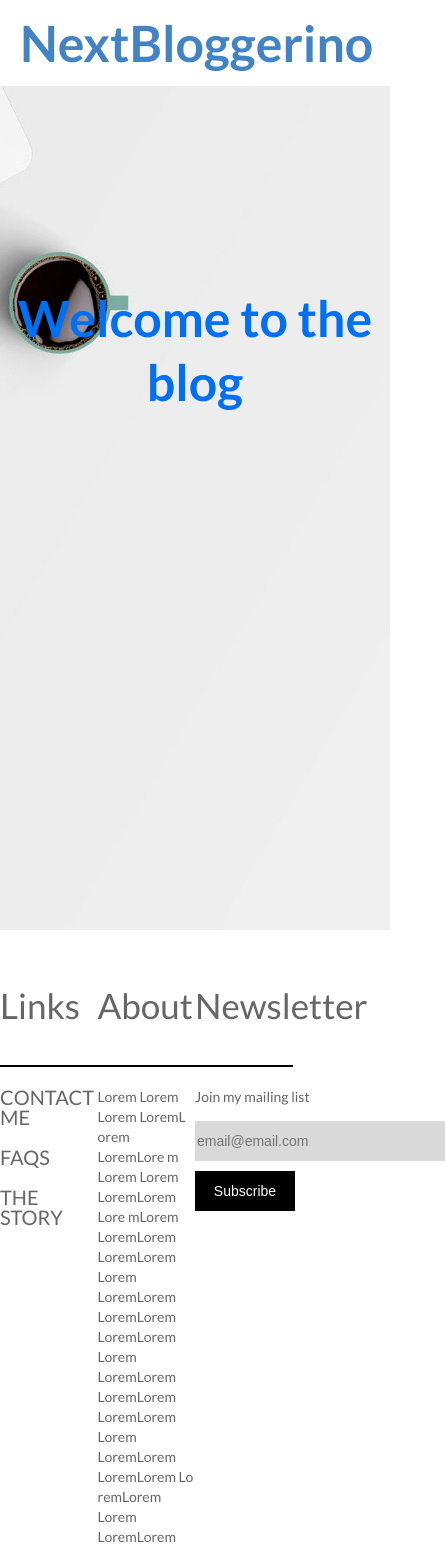
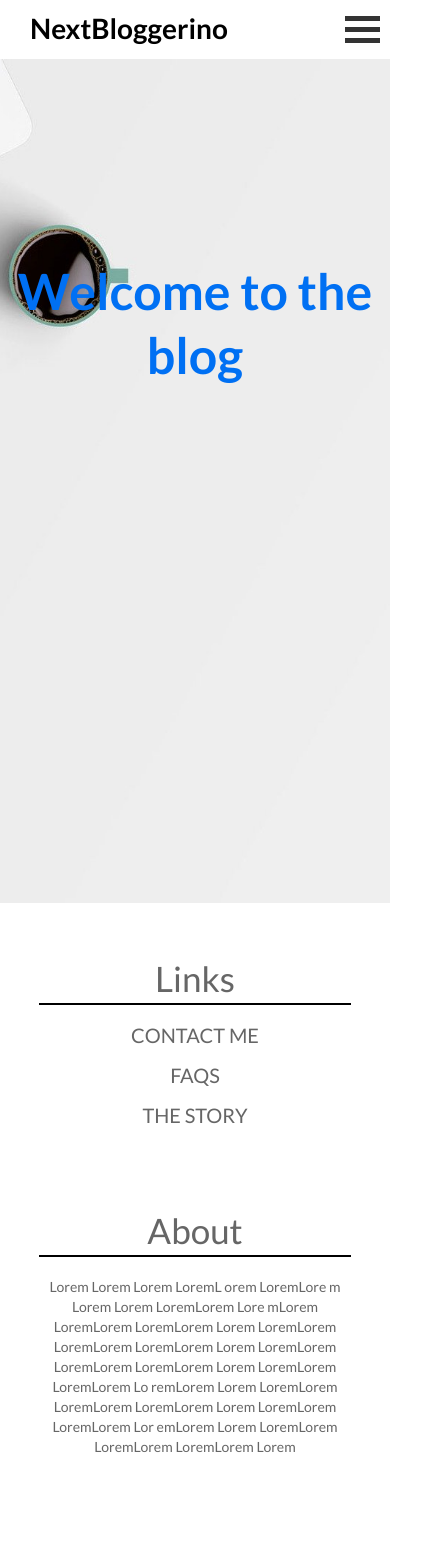
Before and after one commit to kapsalon00/nextblogger, a Next.js app: page / in a window 390 px wide. Shown: the top 1548 px of the page, 445 px wide, since content can reach past the window. Built offline with nearby package versions, Linux system fonts and the light colour scheme.

Commit message:
Add media queries to index, Navbar, Footer

```diff
--- a/pages/_app.js
+++ b/pages/_app.js
@@ -2,13 +2,13 @@ import { ThemeProvider } from "styled-components";
 import "semantic-ui-css/semantic.min.css";
 import Navbar from "../src/components/Navbar";
 import Footer from "../src/components/Footer";
+import device from "../public/consts/device";
 
 const theme = {
   colors: {
     primary: "#0070f3",
   },
 };
-
 export default function App({ Component, pageProps }) {
   return (
     <>
--- a/pages/index.js
+++ b/pages/index.js
@@ -1,5 +1,4 @@
 import styled from "styled-components";
-import Link from "next/link";
 
 const Wrapper = styled.div`
   background: url("/images/landing1.jpg") no-repeat center center fixed;
--- /dev/null
+++ b/public/consts/device.js
@@ -0,0 +1,22 @@
+const size = {
+  mobileS: "320px",
+  mobileM: "375px",
+  mobileL: "425px",
+  tablet: "768px",
+  laptop: "1024px",
+  laptopL: "1440px",
+  desktop: "2560px",
+};
+
+const device = {
+  mobileS: `(min-width: ${size.mobileS})`,
+  mobileM: `(min-width: ${size.mobileM})`,
+  mobileL: `(min-width: ${size.mobileL})`,
+  tablet: `(min-width: ${size.tablet})`,
+  laptop: `(min-width: ${size.laptop})`,
+  laptopL: `(min-width: ${size.laptopL})`,
+  desktop: `(min-width: ${size.desktop})`,
+  desktopL: `(min-width: ${size.desktop})`,
+};
+
+export default device;
--- a/src/components/Footer.js
+++ b/src/components/Footer.js
@@ -1,5 +1,6 @@
 import React from "react";
 import styled from "styled-components";
+import device from "../../public/consts/device";
 
 const Wrapper = styled.div`
   width: auto;
@@ -7,18 +8,48 @@ const Wrapper = styled.div`
   padding-top: 50px;
   background-color: white;
   display: flex;
-  justify-content: space-around;
+  flex-direction: column;
+  @media ${device.tablet} {
+    flex-direction: row;
+    margin: 20px;
+  }
+  @media ${device.laptop} {
+    width: auto;
+    height: 400px;
+    padding-top: 50px;
+    background-color: white;
+    display: flex;
+    justify-content: space-around;
+  }
+  @media ${device.laptop} {
+    max-width: 1800px;
+    margin: 0 auto;
+  }
 `;
 const Line = styled.div`
   min-width: auto;
   max-width: 500px;
-  width: 25vw;
+  width: 80vw;
   height: 0px;
   border: 1px solid #000000;
+  margin: ${(props) => (props.center ? "0 auto" : "")};
+  @media ${device.tablet} {
+    min-width: auto;
+    max-width: 500px;
+    width: 25vw;
+    height: 0px;
+    border: 1px solid #000000;
+  }
 `;
 const Paragraph = styled.p`
   color: #666666;
+  margin: 0 auto;
   font-size: ${(props) => props.fontSize};
+  width: ${(props) => (props.width ? "80%" : "")};
+  @media ${device.laptop} {
+    color: #666666;
+    font-size: ${(props) => props.fontSize};
+  }
 `;
 const StyledLink = styled.a`
   display: block;
@@ -29,14 +60,37 @@ const StyledLink = styled.a`
   &:hover {
     color: white;
   }
+
+  @media ${device.laptop} {
+    display: block;
+    text-decoration: none;
+    color: #666666;
+    font-size: 20px;
+    margin-top: 20px;
+    &:hover {
+      color: white;
+    }
+  }
 `;
 const StyledInput = styled.input`
+  margin: 10px auto 0 auto;
   margin-bottom: 10px;
   display: block;
   border: 0;
   width: 250px;
   height: 40px;
   background-color: #d9d9d9;
+  @media ${device.tablet} {
+    width: 190px;
+  }
+  @media ${device.laptop} {
+    margin-bottom: 10px;
+    display: block;
+    border: 0;
+    width: 250px;
+    height: 40px;
+    background-color: #d9d9d9;
+  }
 `;
 const StyledButton = styled.button`
   width: 100px;
@@ -44,11 +98,26 @@ const StyledButton = styled.button`
   border: none;
   background-color: black;
   color: white;
+  @media ${device.laptop} {
+    width: 100px;
+    height: 40px;
+    border: none;
+    background-color: black;
+    color: white;
+  }
+`;
+const SectionWrapper = styled.div`
+  margin: 0 auto 80px auto;
+  text-align: center;
+  overflow-wrap: ${(props) => (props.overflow ? "break-word" : "")};
+  @media ${device.laptop} {
+    width: ${(props) => (props.viewwidth ? "25vw" : "")};
+  }
 `;
 const Footer = () => {
   return (
     <Wrapper>
-      <div>
+      <SectionWrapper>
         <Paragraph fontSize={"35px"}>Links</Paragraph>
         <Line></Line>
         <div>
@@ -56,27 +125,27 @@ const Footer = () => {
           <StyledLink>FAQS</StyledLink>
           <StyledLink>THE STORY</StyledLink>
         </div>
-      </div>
-      <div style={{ overflowWrap: "break-word", width: "25vw" }}>
+      </SectionWrapper>
+      <SectionWrapper overflow viewwidth>
         <Paragraph fontSize={"35px"}>About</Paragraph>
-        <Line></Line>
-        <Paragraph style={{ marginTop: "20px" }}>
+        <Line center></Line>
+        <Paragraph width style={{ marginTop: "20px" }}>
           Lorem Lorem Lorem LoremL orem LoremLore m Lorem Lorem LoremLorem Lore
           mLorem LoremLorem LoremLorem Lorem LoremLorem LoremLorem LoremLorem
           Lorem LoremLorem LoremLorem LoremLorem Lorem LoremLorem LoremLorem Lo
           remLorem Lorem LoremLorem LoremLorem LoremLorem Lorem LoremLorem
           LoremLorem Lor emLorem Lorem LoremLorem LoremLorem LoremLorem Lorem
         </Paragraph>
-      </div>
-      <div>
+      </SectionWrapper>
+      <SectionWrapper>
         <Paragraph fontSize={"35px"}>Newsletter</Paragraph>
-        <Line></Line>
+        <Line center></Line>
         <Paragraph style={{ marginTop: "20px" }}>
           Join my mailing list
         </Paragraph>
         <StyledInput placeholder="email@email.com"></StyledInput>
         <StyledButton>Subscribe</StyledButton>
-      </div>
+      </SectionWrapper>
     </Wrapper>
   );
 };
--- /dev/null
+++ b/src/components/Modal.js
@@ -0,0 +1,52 @@
+import React from "react";
+import styled from "styled-components";
+
+const ModalWrap = styled.div`
+  display: none; /* Hidden by default */
+  position: fixed; /* Stay in place */
+  z-index: 1; /* Sit on top */
+  left: 0;
+  top: 0;
+  width: 100%; /* Full width */
+  height: 100%; /* Full height */
+  overflow: auto; /* Enable scroll if needed */
+  background-color: rgb(0, 0, 0); /* Fallback color */
+  background-color: rgba(0, 0, 0, 0.4); /* Black w/ opacity */
+`;
+const ModalContent = styled.div`
+  background-color: #fefefe;
+  margin: 15% auto; /* 15% from the top and centered */
+  padding: 20px;
+  border: 1px solid #888;
+  width: 80%; /* Could be more or less, depending on screen size */
+`;
+const P = styled.p`
+  &&:hover {
+    color: black;
+    text-decoration: none;
+    cursor: pointer;
+  }
+`;
+
+const Modal = () => {
+  return (
+    <ModalWrap>
+      <ModalContent>
+        <span
+          style={{
+            color: "aaa",
+            float: "right",
+            fontSize: "28px",
+            fontWeight: "bold",
+          }}
+          class="close"
+        >
+          &times;
+        </span>
+        <P>Some text in the Modal..</P>
+      </ModalContent>
+    </ModalWrap>
+  );
+};
+
+export default Modal;
--- a/src/components/Navbar.js
+++ b/src/components/Navbar.js
@@ -1,31 +1,51 @@
 import React from "react";
 import styled from "styled-components";
 import Link from "next/link";
+import device from "../../public/consts/device";
+import Modal from "../components/Modal";
 
 const Wrapper = styled.div`
   overflow: hidden;
   background-color: white;
   display: flex;
   justify-content: space-between;
+  margin: 10px;
+  @media ${device.laptop} {
+    overflow: hidden;
+    background-color: white;
+    display: flex;
+    justify-content: space-between;
+  }
+  @media ${device.laptop} {
+    max-width: 1800px;
+    margin: 0 auto;
+  }
 `;
 const StyledHeader = styled.h1`
+  margin: auto 0 auto 20px;
+  @media ${device.tablet} {
     margin: 0 0 0 20px;
     padding: 0;
     font-weight: bold;
-  line-height: 86px;
+    line-height: 66px;
     display: flex;
     align-items: center;
     text-align: justify;
-  font-size: 50px;
+    font-size: 40px;
     color: black;
     background-color: white;
+  }
 `;
 const FlexWrapper = styled.div`
+  display: none;
+  @media ${device.laptop} {
     margin: 0px 50px 0 0;
     display: flex;
     align-items: center;
+  }
 `;
 const StyledButton = styled.button`
+  @media ${device.laptop} {
     width: 150px;
     height: 50px;
     background-color: white;
@@ -37,15 +57,43 @@ const StyledButton = styled.button`
       background-color: black;
       color: white;
     }
+  }
 `;
+const Hamburger = styled.div`
+  display: inline-block;
+  cursor: pointer;
+  @media ${device.tablet} {
+    margin: auto 20px auto auto;
+  }
+  @media ${device.laptop} {
+    display: none;
+  }
+`;
+const Patty = styled.div`
+  width: 35px;
+  height: 5px;
+  background-color: #333;
+  margin: 6px 0;
+  transition: 0.4s;
+  @media ${device.laptop} {
+    display: none;
+  }
+`;
+
 const Navbar = () => {
   return (
     <Wrapper>
       <Link href="/">
         <StyledHeader>
-          <a>NextBloggerino</a>
+          <a style={{ color: "black" }}>NextBloggerino</a>
         </StyledHeader>
       </Link>
+      <Modal></Modal>
+      <Hamburger>
+        <Patty></Patty>
+        <Patty></Patty>
+        <Patty></Patty>
+      </Hamburger>
       <FlexWrapper>
         <Link href="/blog">
           <StyledButton>
```
Lines whose indentation alone changed are shown as unchanged.
